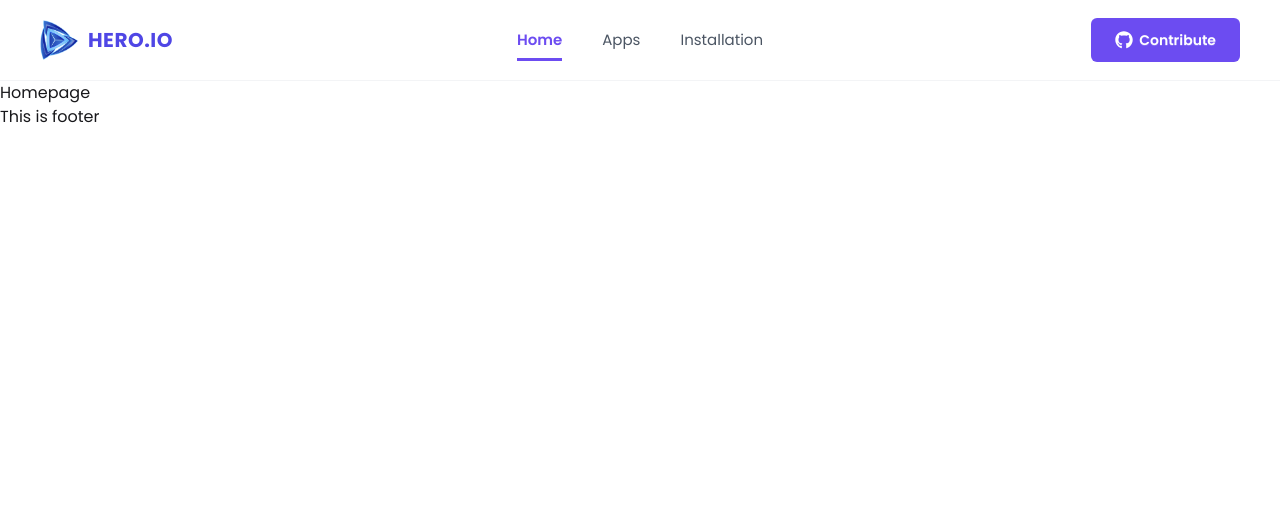
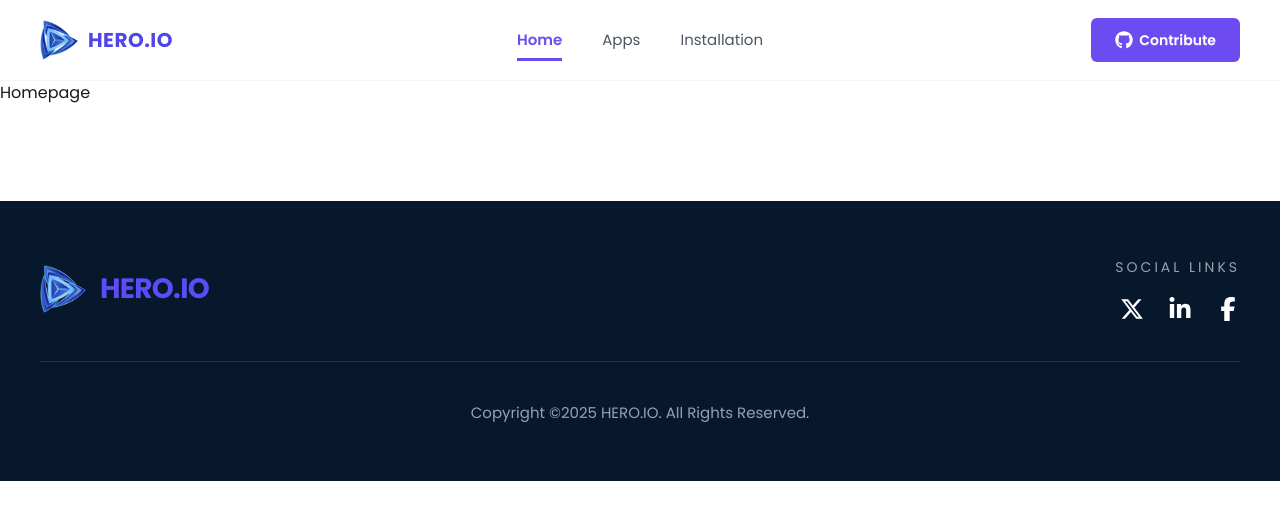
Before and after one commit to abdullah-alsaba/Hero-Store, a React (Vite) app: page / in a window 1280 px wide. Shown: the top 520 px of the page. Built offline with nearby package versions, Linux system fonts and the light colour scheme.

Commit message:
feat: footer completed

```diff
--- a/src/Components/Shared/Footer/Footer.jsx
+++ b/src/Components/Shared/Footer/Footer.jsx
@@ -1,11 +1,54 @@
-// import React from 'react';
+import { Link } from "react-router";
+import Logo from "../../../assets/logo.png";
+import { FaXTwitter, FaFacebookF, FaLinkedinIn } from "react-icons/fa6";
 
 const Footer = () => {
-    return (
-        <div>
-            This is footer
+  return (
+    <footer className="bg-[#07182D] text-white mt-24">
+      <div className="max-w-7xl mx-auto px-6 lg:px-10 py-14">
+        {/* Top */}
+        <div className="flex flex-col md:flex-row justify-between items-center gap-10">
+          {/* Logo */}
+          <Link to="/" className="flex items-center gap-3">
+            <img src={Logo} alt="Logo" className="w-12 h-12" />
+
+            <h2 className="text-[28px] font-bold tracking-tight text-[#5B4CF7]">
+              HERO.IO
+            </h2>
+          </Link>
+
+          {/* Social */}
+          <div className="text-center md:text-right">
+            <h3 className="uppercase text-sm tracking-[3px] text-gray-400 mb-5">
+              Social Links
+            </h3>
+
+            <div className="flex justify-center md:justify-end gap-6 text-2xl">
+              <a className="hover:text-[#5B4CF7] transition">
+                <FaXTwitter />
+              </a>
+
+              <a className="hover:text-[#5B4CF7] transition">
+                <FaLinkedinIn />
+              </a>
+
+              <a className="hover:text-[#5B4CF7] transition">
+                <FaFacebookF />
+              </a>
+            </div>
+          </div>
         </div>
-    );
+
+        {/* Divider */}
+        <div className="my-10 border-t border-white/10"></div>
+
+        {/* Bottom */}
+        <p className="text-center text-[15px] text-gray-400">
+          Copyright ©2025 HERO.IO. All Rights Reserved.
+        </p>
+      </div>
+    </footer>
+  );
 };
 
 export default Footer;
```
